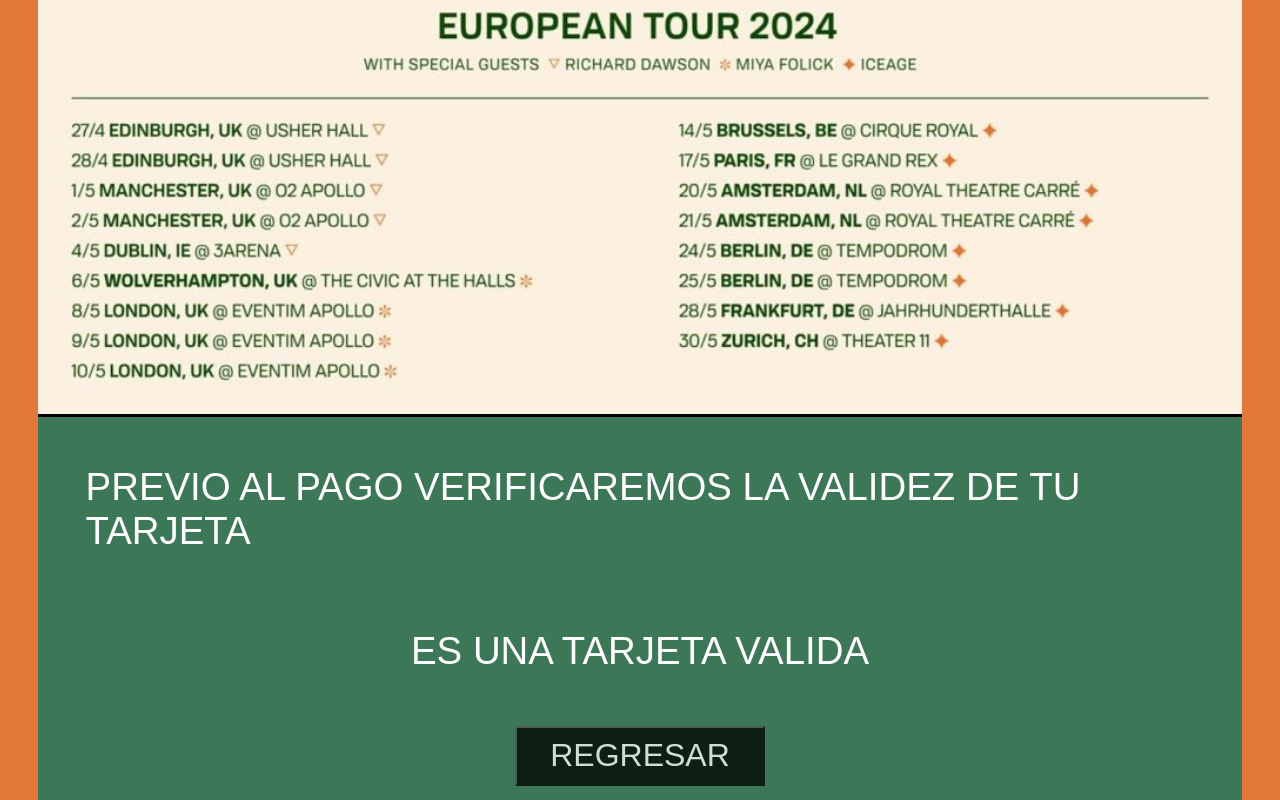
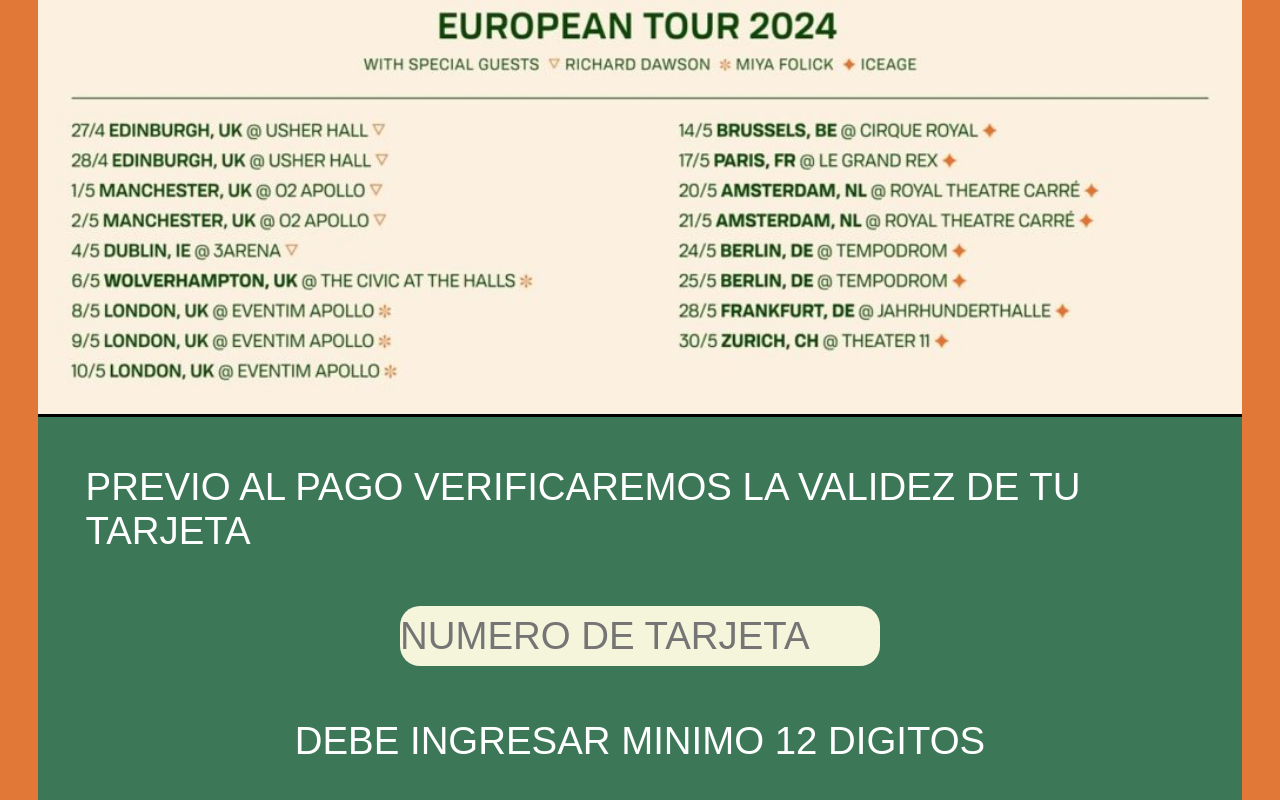
Before and after one commit to ValenLopezVega/card-validation, a website with bundled scripts: page src/index.html in a window 1280 px wide. Both pictures are taken after a click on the button "CONTINUAR". Shown: the part 914-1714 px from the top of the page. Built offline with nearby package versions, Linux system fonts and the light colour scheme; a web font is replaced by a local one.

Commit message:
feat: validate input length

```diff
--- a/src/index.html
+++ b/src/index.html
@@ -18,7 +18,7 @@
         <img src="img/mitski-concert.jpg" alt="poster">
         <div id="card-box">
           <p>PREVIO AL PAGO VERIFICAREMOS LA VALIDEZ DE TU TARJETA</p>
-          <input type="text" id="card-number" placeholder="NUMERO DE TARJETA">
+          <input type="text" id="card-number" placeholder="NUMERO DE TARJETA" minlength="12">
           <p id="validation-msg"></p>
           <button id="verify-btn">CONTINUAR</button>
           <button id="return-btn">REGRESAR</button>
--- a/src/index.js
+++ b/src/index.js
@@ -2,16 +2,24 @@
 
 const validateCardNumber = () => {
   const cardNumber = document.getElementById('card-number').value;
-  const isValidCard = validator.isValid(cardNumber);
-  const input = document.getElementById('card-number');
-  const maskedValue = validator.maskify(input.value);
-  const validationMsg = isValidCard ? `${maskedValue} ES UNA TARJETA VALIDA`: `${maskedValue} NO ES UNA TARJETA VALIDA`;
+  let validationMsg = '';
+
+  if(cardNumber.length < 12){
+    validationMsg = 'DEBE INGRESAR MINIMO 12 DIGITOS';
+
+  } else {
+    const isValidCard = validator.isValid(cardNumber);
+    const input = document.getElementById('card-number');
+    const maskedValue = validator.maskify(input.value);
+    validationMsg = isValidCard ? `${maskedValue} ES UNA TARJETA VALIDA`: `${maskedValue} NO ES UNA TARJETA VALIDA`;
+
+    document.getElementById('card-number').style.display = 'none';
+    document.getElementById('verify-btn').style.display = 'none';
+    document.getElementById('return-btn').style.display = 'block';
+  }
 
   document.getElementById('validation-msg').textContent = validationMsg;
   document.getElementById('validation-msg').style.display = 'block';
-  document.getElementById('card-number').style.display = 'none';
-  document.getElementById('verify-btn').style.display = 'none';
-  document.getElementById('return-btn').style.display = 'block';
 }
 
 const returnToInitial = () => {
```
